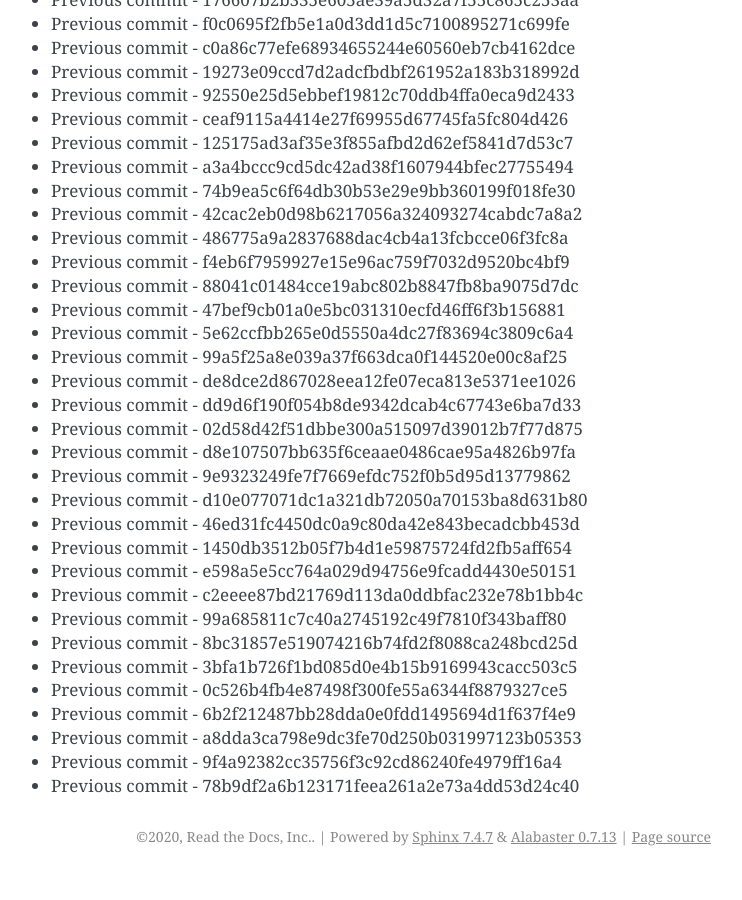
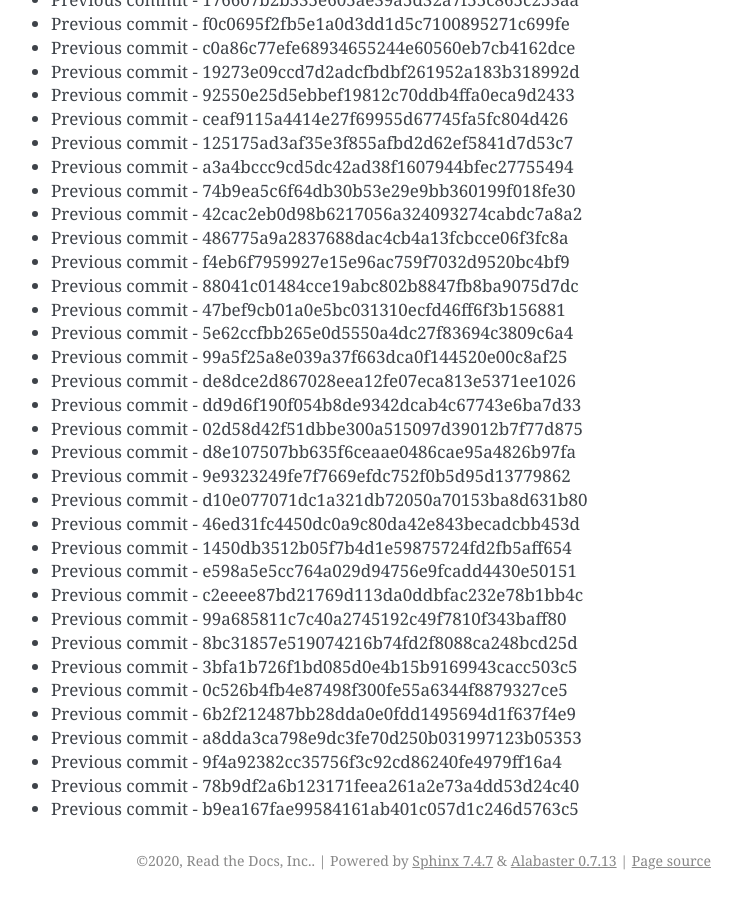
Before and after one commit to readthedocs/rtd-git-stresstest, a Sphinx documentation site: the page built from docs/updates.rst, in a window 1280 px wide and 900 px high, scrolled down 22477 px. Shown: the whole window, without its empty margins (399-1141 px from the left). Built offline with Sphinx 7.4.7, drawn with Linux system fonts in a browser that asks for light colours; before the commit the page ends 23353 px from its top, so only the background shows below that.

Commit message:
Generating commit from previous: b9ea167fae99584161ab401c057d1c246d5763c5

```diff
--- a/docs/updates.rst
+++ b/docs/updates.rst
@@ -976,3 +976,4 @@ It can be tested for any performance characteristics.
 * Previous commit - a8dda3ca798e9dc3fe70d250b031997123b05353
 * Previous commit - 9f4a92382cc35756f3c92cd86240fe4979ff16a4
 * Previous commit - 78b9df2a6b123171feea261a2e73a4dd53d24c40
+* Previous commit - b9ea167fae99584161ab401c057d1c246d5763c5
```
